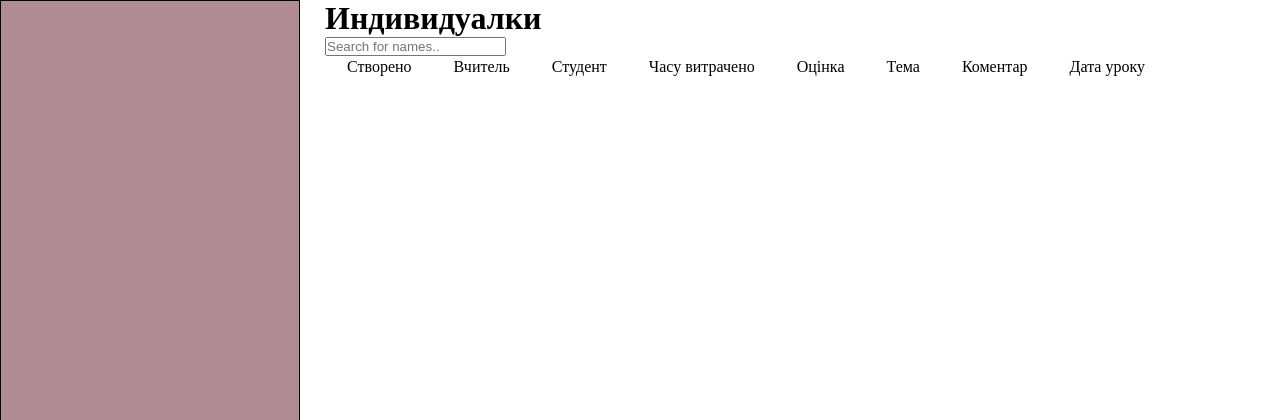
After one commit to LoooMeN/reggio, a Flask app: template reggio/templates/adminIndividualClasses.html in a window 1280 px wide. The commit adds this page. Shown: the top 420 px of the page. Run offline with Flask 2, Linux system fonts and the light colour scheme; the template is opened without the code that fills it, so the values that code supplies are empty.

Commit message:
Added admin individuals

```diff
--- a/reggio/forms.py
+++ b/reggio/forms.py
@@ -74,7 +74,7 @@ class CreateUser(FlaskForm):
     submit = SubmitField('Submit')
 
 class CreateTeacherIndividual(FlaskForm):
-    studentUsername = StringField(u'Ученик(ца)', [DataRequired()], render_kw={"list": "childrenList"})
+    studentUsername = StringField(u'Ученик(ца)', [DataRequired()], render_kw={"list": "childrenList", "autocomplete": "off"})
     timeSpent = IntegerField(u'Потраченное время (в минутах)', [DataRequired()], render_kw={"type": "number"})
     lessonDate = DateField(u'Дата урока', [DataRequired()], render_kw={"type": "date"})
     grade = IntegerField(u'Оценка', [DataRequired()], render_kw={"type": "number"})
--- a/reggio/routes.py
+++ b/reggio/routes.py
@@ -6,7 +6,7 @@ from flask_login import current_user, login_user, logout_user
 from werkzeug.utils import secure_filename
 
 from reggio import app, db
-from reggio.models import User, Child, Teacher
+from reggio.models import User, Child, Teacher, individualClass
 from reggio.forms import SignInForm, CreateUser
 from reggio.utils import *
 import reggio.users
@@ -16,8 +16,18 @@ import reggio.teachers
 
 @app.route('/test')
 def test():
-    print(getChildren())
     return 'sex'
+
+@app.route('/admin/individualClasses')
+def adminIndividualClasses():
+    if not checkPageAvailability(['admin']):
+        return redirect(url_for('main'))
+    individualClasses = individualClass.query.all()
+    return render_template(
+        'adminIndividualClasses.html',
+        individualClasses=individualClasses,
+        title=u'Індивідулки',
+        menu=defineMenu())
 
 @app.route('/') # dashboard if admin else logo prompt
 def main():
--- /dev/null
+++ b/reggio/templates/adminIndividualClasses.html
@@ -0,0 +1,43 @@
+{%extends 'main.html'%}
+{% block body %}
+    <h1>Индивидуалки</h1>
+    <style>
+        img {
+            width: 50px;
+        }
+
+        td {
+            border: 1px solid black;
+            padding: 0 20px;
+        }
+
+        tr:first-child td {
+            border: none;
+        }
+    </style>
+    <input type="text" id="searchInput" onkeyup="searchInput()" placeholder="Search for names..">
+    <table search=true>
+        <tr>
+            <td>Створено</td>
+            <td>Вчитель</td>
+            <td>Студент</td>
+            <td>Часу витрачено</td>
+            <td>Оцінка</td>
+            <td>Тема</td>
+            <td>Коментар</td>
+            <td>Дата уроку</td>
+        </tr>
+        {% for individualClass in individualClasses %}
+            <tr searchable=true>
+                <td searchable=true>{{individualClass.creationDate.strftime('%d . %m . %Y')}}</td>
+                <td searchable=true>{{individualClass.teacherUsername}}</td>
+                <td searchable=true>{{individualClass.studentName}}</td>
+                <td searchable=true>{{individualClass.timeSpent}}</td>
+                <td searchable=true>{{individualClass.grade}}</td>
+                <td searchable=true>{{individualClass.topic}}</td>
+                <td searchable=true>{{individualClass.comment}}</td>
+                <td searchable=true>{{individualClass.creationDate.strftime('%d . %m . %Y')}}</td>
+            </tr>
+        {%endfor%}
+    </table>
+{% endblock %}
--- a/reggio/templates/main.html
+++ b/reggio/templates/main.html
@@ -21,8 +21,6 @@
                     <img style='width: 200px;' src="/{{ current_user.avatar }}">
                     <p>{{ current_user.name }}</p>
                     <p>{{ current_user.surname }}</p>
-                {% else %}
-                    <img style='width: 200px;' src="{{url_for('static', filename='images/avatars/defaultUserImage.png')}}">
                 {% endif %}
             </div>
             {% for menuItem in menu %}
--- a/reggio/templates/teachersIndividualClasses.html
+++ b/reggio/templates/teachersIndividualClasses.html
@@ -1,6 +1,6 @@
 {%extends 'main.html'%}
 {% block body %}
-    <h1>Тичерские индивидуалки</h1>
+    <h1>Индивидуалки</h1>
 
     <input type="text" id="searchInput" onkeyup="searchInput()" placeholder="Search for names..">
     {%if form%}
```
Also changed, not shown: reggio/teachers.py (+25 -21 lines), reggio/utils.py (+9 -3 lines), 3 other files.
